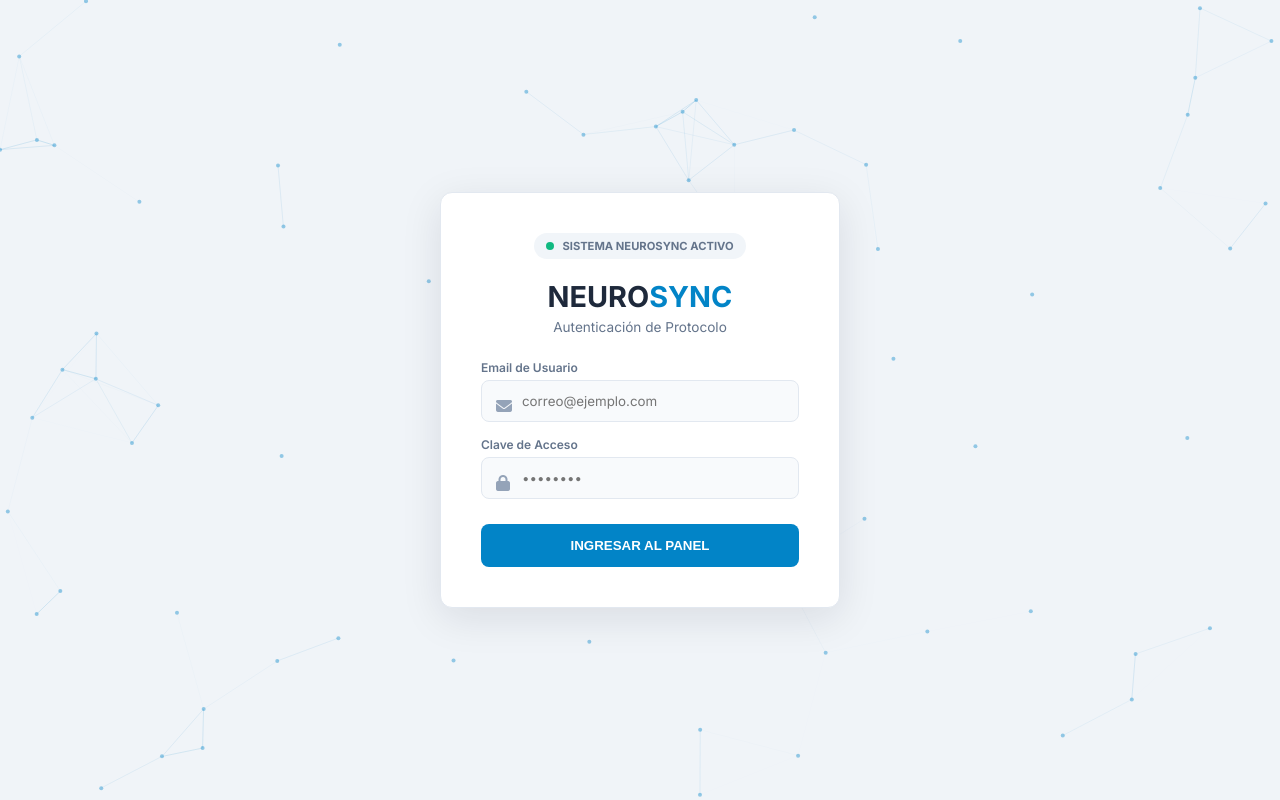
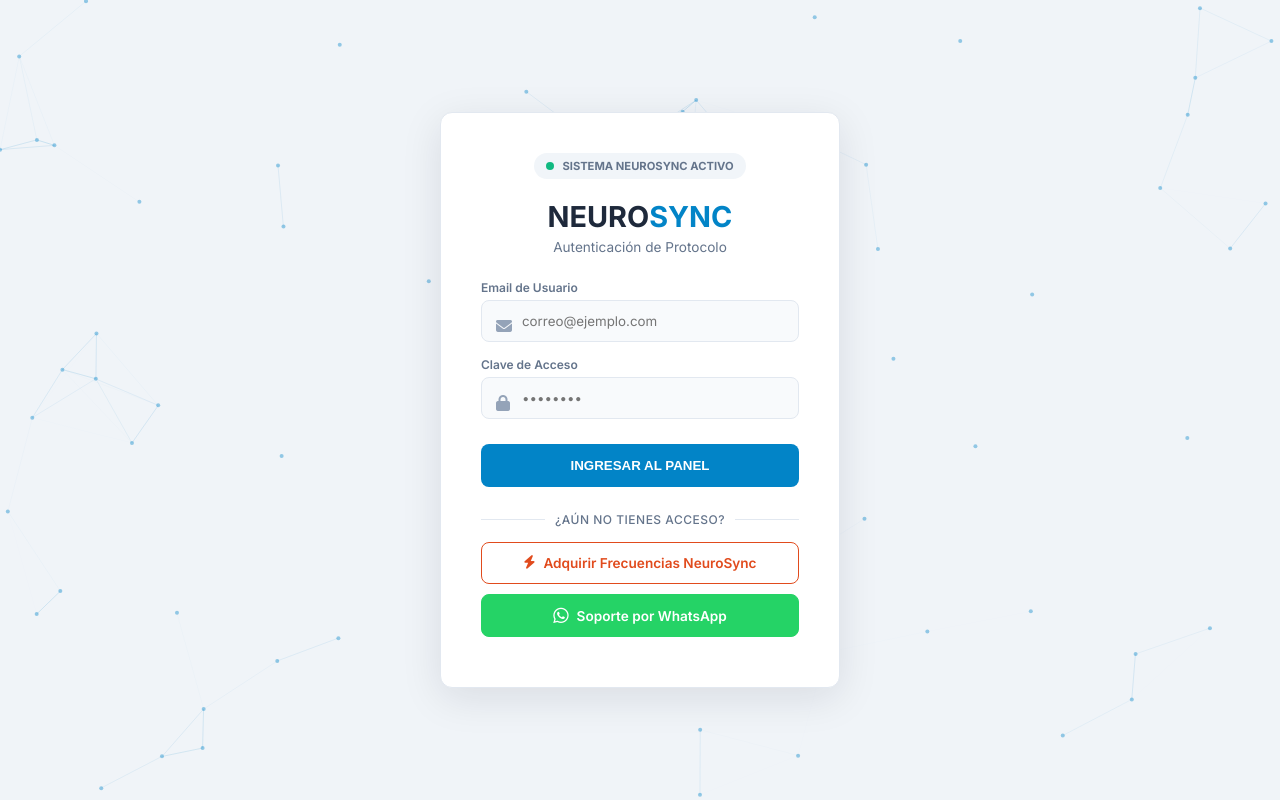
Before and after one commit to frecuenciassanadoras/portal-neurosync, a website: page index.html in a window 1280 px wide. Drawn offline with Linux system fonts and the light colour scheme.

Commit message:
Update index.html

```diff
--- a/index.html
+++ b/index.html
@@ -4,99 +4,311 @@
     <meta charset="UTF-8">
     <meta name="viewport" content="width=device-width, initial-scale=1.0">
     <title>Acceso Clínico - NeuroSync</title>
+
     <link href="https://fonts.googleapis.com/css2?family=Inter:wght@300;400;500;600;700&display=swap" rel="stylesheet">
     <link rel="stylesheet" href="https://cdnjs.cloudflare.com/ajax/libs/font-awesome/6.4.0/css/all.min.css">
+
     <style>
-        :root { --bg-color: #f0f4f8; --card-bg: #ffffff; --text-main: #1e293b; --text-muted: #64748b; --clinical-blue: #0284c7; --clinical-blue-hover: #0369a1; --border-color: #e2e8f0; --input-bg: #f8fafc; }
+        :root {
+            --bg-color: #f0f4f8;
+            --card-bg: #ffffff;
+            --text-main: #1e293b;
+            --text-muted: #64748b;
+            --clinical-blue: #0284c7;
+            --clinical-blue-hover: #0369a1;
+            --border-color: #e2e8f0;
+            --input-bg: #f8fafc;
+        }
+
         * { margin: 0; padding: 0; box-sizing: border-box; }
-        body { background-color: var(--bg-color); color: var(--text-main); font-family: 'Inter', sans-serif; min-height: 100vh; display: flex; justify-content: center; align-items: center; position: relative; overflow: hidden; }
-        #neuro-canvas { position: absolute; top: 0; left: 0; width: 100%; height: 100%; z-index: 1; pointer-events: none; }
-        .login-card { background: var(--card-bg); border: 1px solid var(--border-color); border-radius: 12px; padding: 40px; width: 90%; max-width: 400px; text-align: center; box-shadow: 0 10px 40px rgba(15, 23, 42, 0.1); z-index: 10; }
-        .status-indicator { display: inline-flex; align-items: center; gap: 8px; background: #f1f5f9; padding: 6px 12px; border-radius: 50px; font-size: 0.7rem; font-weight: 700; color: var(--text-muted); margin-bottom: 20px; text-transform: uppercase; }
-        .status-dot { width: 8px; height: 8px; background-color: #10b981; border-radius: 50%; }
+
+        body {
+            background-color: var(--bg-color);
+            color: var(--text-main);
+            font-family: 'Inter', sans-serif;
+            min-height: 100vh;
+            display: flex;
+            justify-content: center;
+            align-items: center;
+            position: relative;
+            overflow: hidden;
+        }
+
+        #neuro-canvas {
+            position: absolute;
+            top: 0; left: 0;
+            width: 100%; height: 100%;
+            z-index: 1;
+            pointer-events: none;
+        }
+
+        .login-card {
+            background: var(--card-bg);
+            border: 1px solid var(--border-color);
+            border-radius: 12px;
+            padding: 40px;
+            width: 90%;
+            max-width: 400px;
+            text-align: center;
+            box-shadow: 0 10px 40px rgba(15, 23, 42, 0.1);
+            z-index: 10;
+        }
+
+        .status-indicator {
+            display: inline-flex;
+            align-items: center;
+            gap: 8px;
+            background: #f1f5f9;
+            padding: 6px 12px;
+            border-radius: 50px;
+            font-size: 0.7rem;
+            font-weight: 700;
+            color: var(--text-muted);
+            margin-bottom: 20px;
+            text-transform: uppercase;
+        }
+
+        .status-dot {
+            width: 8px; height: 8px;
+            background-color: #10b981;
+            border-radius: 50%;
+        }
+
         .logo-title { font-size: 1.8rem; margin-bottom: 5px; font-weight: 700; }
         .logo-title span { color: var(--clinical-blue); }
         .subtitle { color: var(--text-muted); font-size: 0.85rem; margin-bottom: 25px; }
+
         .input-group { position: relative; margin-bottom: 15px; text-align: left; }
         .input-label { display: block; font-size: 0.75rem; font-weight: 600; margin-bottom: 5px; color: var(--text-muted); }
+
         .input-group i { position: absolute; left: 15px; top: 38px; color: #94a3b8; }
-        .login-input { width: 100%; background: var(--input-bg); border: 1px solid var(--border-color); padding: 12px 15px 12px 40px; border-radius: 8px; outline: none; font-family: inherit; }
-        .btn-login { background: var(--clinical-blue); color: #fff; border: none; width: 100%; padding: 14px; border-radius: 8px; font-weight: 600; cursor: pointer; margin-top: 10px; transition: 0.3s; }
+
+        .login-input {
+            width: 100%;
+            background: var(--input-bg);
+            border: 1px solid var(--border-color);
+            padding: 12px 15px 12px 40px;
+            border-radius: 8px;
+            outline: none;
+            font-family: inherit;
+        }
+
+        .btn-login {
+            background: var(--clinical-blue);
+            color: #fff;
+            border: none;
+            width: 100%;
+            padding: 14px;
+            border-radius: 8px;
+            font-weight: 600;
+            cursor: pointer;
+            margin-top: 10px;
+            transition: 0.3s;
+        }
+
         .btn-login:hover { background: var(--clinical-blue-hover); }
-        .message-box { margin-top: 15px; padding: 10px; border-radius: 6px; font-size: 0.8rem; display: none; }
+
+        .message-box {
+            margin-top: 15px;
+            padding: 10px;
+            border-radius: 6px;
+            font-size: 0.8rem;
+            display: none;
+        }
+
         .msg-error { background: #fef2f2; border: 1px solid #fca5a5; color: #ef4444; }
         .msg-success { background: #f0fdf4; border: 1px solid #86efac; color: #16a34a; }
+
+        /* ESTILOS PARA BOTONES DE SOPORTE Y COMPRA */
+        .divider {
+            display: flex;
+            align-items: center;
+            text-align: center;
+            margin: 25px 0 15px 0;
+            color: var(--text-muted);
+            font-size: 0.75rem;
+            font-weight: 500;
+        }
+        .divider::before, .divider::after {
+            content: '';
+            flex: 1;
+            border-bottom: 1px solid var(--border-color);
+        }
+        .divider span { padding: 0 10px; text-transform: uppercase; letter-spacing: 0.5px;}
+
+        .btn-action {
+            display: flex;
+            align-items: center;
+            justify-content: center;
+            gap: 8px;
+            width: 100%;
+            padding: 12px;
+            border-radius: 8px;
+            font-weight: 600;
+            font-size: 0.85rem;
+            cursor: pointer;
+            text-decoration: none;
+            margin-bottom: 10px;
+            transition: 0.3s;
+        }
+        .btn-hotmart {
+            background-color: #fff;
+            color: #e14b1d;
+            border: 1px solid #e14b1d;
+        }
+        .btn-hotmart:hover {
+            background-color: #fff0eb;
+        }
+        .btn-whatsapp {
+            background-color: #25d366;
+            color: #fff;
+            border: 1px solid #25d366;
+        }
+        .btn-whatsapp:hover {
+            background-color: #1fad53;
+        }
     </style>
 </head>
 <body>
+
     <canvas id="neuro-canvas"></canvas>
+
     <div class="login-card">
-        <div class="status-indicator"><div class="status-dot"></div>Sistema NeuroSync Activo</div>
+        <div class="status-indicator">
+            <div class="status-dot"></div>
+            Sistema NeuroSync Activo
+        </div>
+
         <h1 class="logo-title">NEURO<span>SYNC</span></h1>
         <p class="subtitle">Autenticación de Protocolo</p>
+
         <form id="login-form">
             <div class="input-group">
                 <label class="input-label">Email de Usuario</label>
                 <i class="fas fa-envelope"></i>
                 <input type="email" id="email" class="login-input" placeholder="correo@ejemplo.com" required>
             </div>
+
             <div class="input-group">
                 <label class="input-label">Clave de Acceso</label>
                 <i class="fas fa-lock"></i>
                 <input type="password" id="password" class="login-input" placeholder="••••••••" required>
             </div>
+
             <button type="submit" class="btn-login" id="btn-submit">INGRESAR AL PANEL</button>
         </form>
+
         <div id="message-container" class="message-box"></div>
+
+        <div class="divider"><span>¿Aún no tienes acceso?</span></div>
+
+        <a href="https://pay.hotmart.com/U104728533E" target="_blank" class="btn-action btn-hotmart">
+            <i class="fas fa-bolt"></i> Adquirir Frecuencias NeuroSync
+        </a>
+
+        <a href="https://wa.link/yy4etp" target="_blank" class="btn-action btn-whatsapp">
+            <i class="fab fa-whatsapp" style="font-size: 1.1rem;"></i> Soporte por WhatsApp
+        </a>
     </div>
 
     <script>
-        document.getElementById('login-form').addEventListener('submit', async function(event) {
-            event.preventDefault();
-            const email = document.getElementById('email').value.trim();
-            const password = document.getElementById('password').value.trim();
-            const msgBox = document.getElementById('message-container');
-            const btnSubmit = document.getElementById('btn-submit');
+        // LÓGICA DE ACCESO (Vía Netlify Functions)
+        const loginForm = document.getElementById('login-form');
+        const msgBox = document.getElementById('message-container');
+        const btnSubmit = document.getElementById('btn-submit');
+
+        loginForm.addEventListener('submit', async (e) => {
+            e.preventDefault();
+
+            const emailValue = document.getElementById('email').value.trim();
+            const passValue = document.getElementById('password').value.trim();
 
             btnSubmit.disabled = true;
-            msgBox.textContent = 'Autenticando...';
-            msgBox.className = 'message-box msg-success';
-            msgBox.style.display = 'block';
+            msgBox.style.display = 'none';
 
             try {
                 // LLAMAMOS AL TÚNEL DE NETLIFY
                 const response = await fetch('/.netlify/functions/login', {
                     method: 'POST',
                     headers: { 'Content-Type': 'application/json' },
-                    body: JSON.stringify({ email, password })
+                    body: JSON.stringify({ email: emailValue, password: passValue })
                 });
 
                 const result = await response.json();
 
                 if (response.ok) {
                     msgBox.textContent = 'Acceso concedido. Sincronizando...';
+                    msgBox.className = 'message-box msg-success';
+                    msgBox.style.display = 'block';
+
                     setTimeout(() => {
-                        window.location.href = "sincronizador.html"; // Redirige a tu reproductor
+                        window.location.href = "sincronizador.html";
                     }, 1200);
                 } else {
                     msgBox.textContent = result.message || 'Credenciales inválidas.';
                     msgBox.className = 'message-box msg-error';
+                    msgBox.style.display = 'block';
                 }
-            } catch (error) {
-                msgBox.textContent = 'Error de conexión. Intente de nuevo.';
+            } catch (err) {
+                console.error("Error:", err);
+                msgBox.textContent = 'Error de red. Intente de nuevo.';
                 msgBox.className = 'message-box msg-error';
+                msgBox.style.display = 'block';
             } finally {
                 btnSubmit.disabled = false;
             }
         });
 
-        // ANIMACIÓN DE NEURONAS
+        // ANIMACIÓN DE NEURONAS (Fondo)
         const canvas = document.getElementById('neuro-canvas');
         const ctx = canvas.getContext('2d');
         let particles = [];
-        function init() { canvas.width = window.innerWidth; canvas.height = window.innerHeight; particles = []; for (let i = 0; i < 75; i++) { particles.push({ x: Math.random() * canvas.width, y: Math.random() * canvas.height, vx: (Math.random() - 0.5) * 0.4, vy: (Math.random() - 0.5) * 0.4, r: 2 }); } }
-        function animate() { ctx.clearRect(0, 0, canvas.width, canvas.height); particles.forEach((p, i) => { p.x += p.vx; p.y += p.vy; if(p.x < 0 || p.x > canvas.width) p.vx *= -1; if(p.y < 0 || p.y > canvas.height) p.vy *= -1; ctx.beginPath(); ctx.arc(p.x, p.y, p.r, 0, Math.PI*2); ctx.fillStyle = 'rgba(2, 132, 199, 0.4)'; ctx.fill(); for(let j = i+1; j < particles.length; j++) { const p2 = particles[j]; const dist = Math.hypot(p.x - p2.x, p.y - p2.y); if(dist < 110) { ctx.beginPath(); ctx.moveTo(p.x, p.y); ctx.lineTo(p2.x, p2.y); ctx.strokeStyle = `rgba(2, 132, 199, ${0.2 - dist/550})`; ctx.stroke(); } } }); requestAnimationFrame(animate); }
-        window.addEventListener('resize', init); init(); animate();
+
+        function init() {
+            canvas.width = window.innerWidth;
+            canvas.height = window.innerHeight;
+            particles = [];
+            for (let i = 0; i < 75; i++) {
+                particles.push({
+                    x: Math.random() * canvas.width,
+                    y: Math.random() * canvas.height,
+                    vx: (Math.random() - 0.5) * 0.4,
+                    vy: (Math.random() - 0.5) * 0.4,
+                    r: 2
+                });
+            }
+        }
+
+        function animate() {
+            ctx.clearRect(0, 0, canvas.width, canvas.height);
+            particles.forEach((p, i) => {
+                p.x += p.vx; p.y += p.vy;
+                if(p.x < 0 || p.x > canvas.width) p.vx *= -1;
+                if(p.y < 0 || p.y > canvas.height) p.vy *= -1;
+
+                ctx.beginPath();
+                ctx.arc(p.x, p.y, p.r, 0, Math.PI*2);
+                ctx.fillStyle = 'rgba(2, 132, 199, 0.4)';
+                ctx.fill();
+
+                for(let j = i+1; j < particles.length; j++) {
+                    const p2 = particles[j];
+                    const dist = Math.hypot(p.x - p2.x, p.y - p2.y);
+                    if(dist < 110) {
+                        ctx.beginPath();
+                        ctx.moveTo(p.x, p.y);
+                        ctx.lineTo(p2.x, p2.y);
+                        ctx.strokeStyle = `rgba(2, 132, 199, ${0.2 - dist/550})`;
+                        ctx.stroke();
+                    }
+                }
+            });
+            requestAnimationFrame(animate);
+        }
+
+        window.addEventListener('resize', init);
+        init();
+        animate();
     </script>
 </body>
 </html>
```
